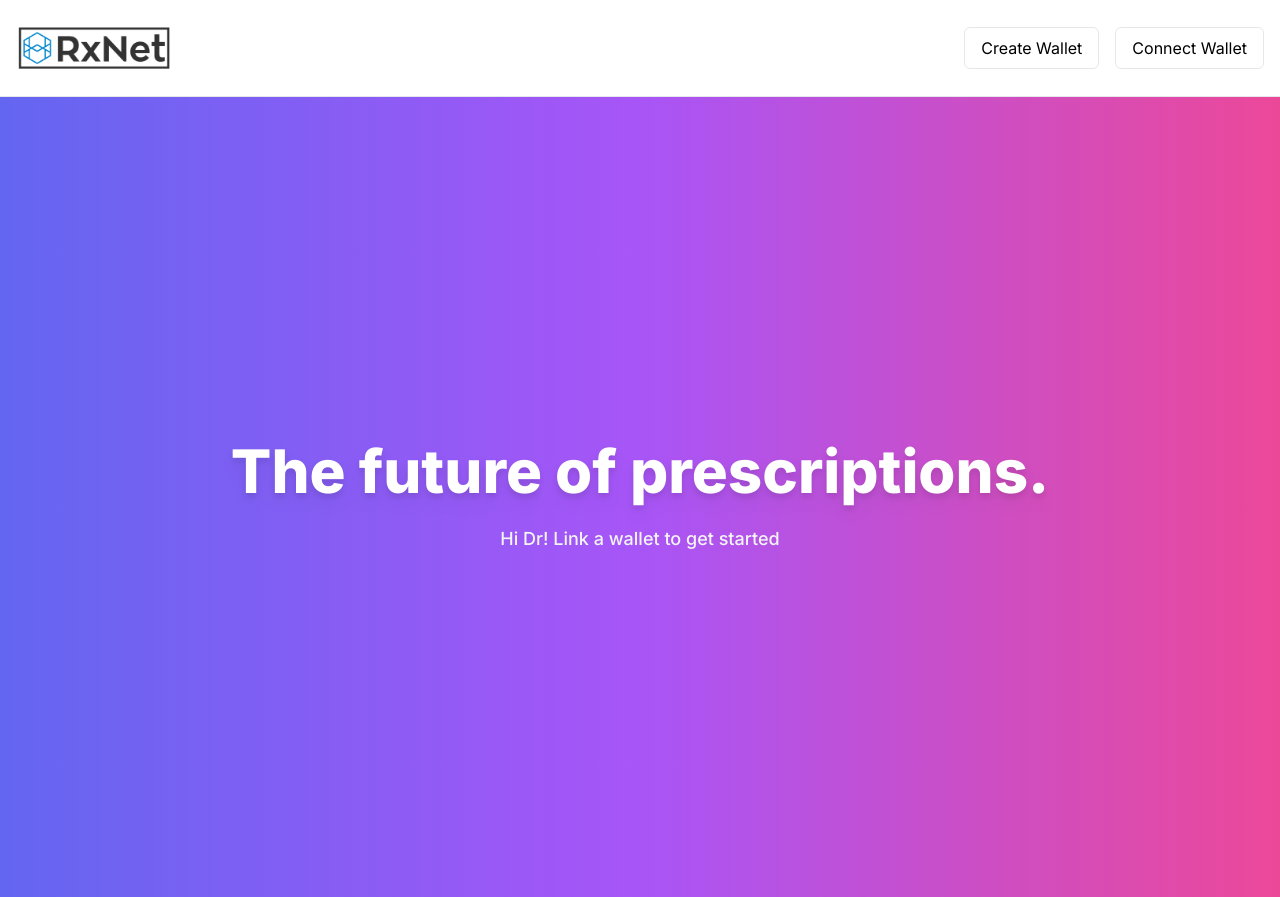
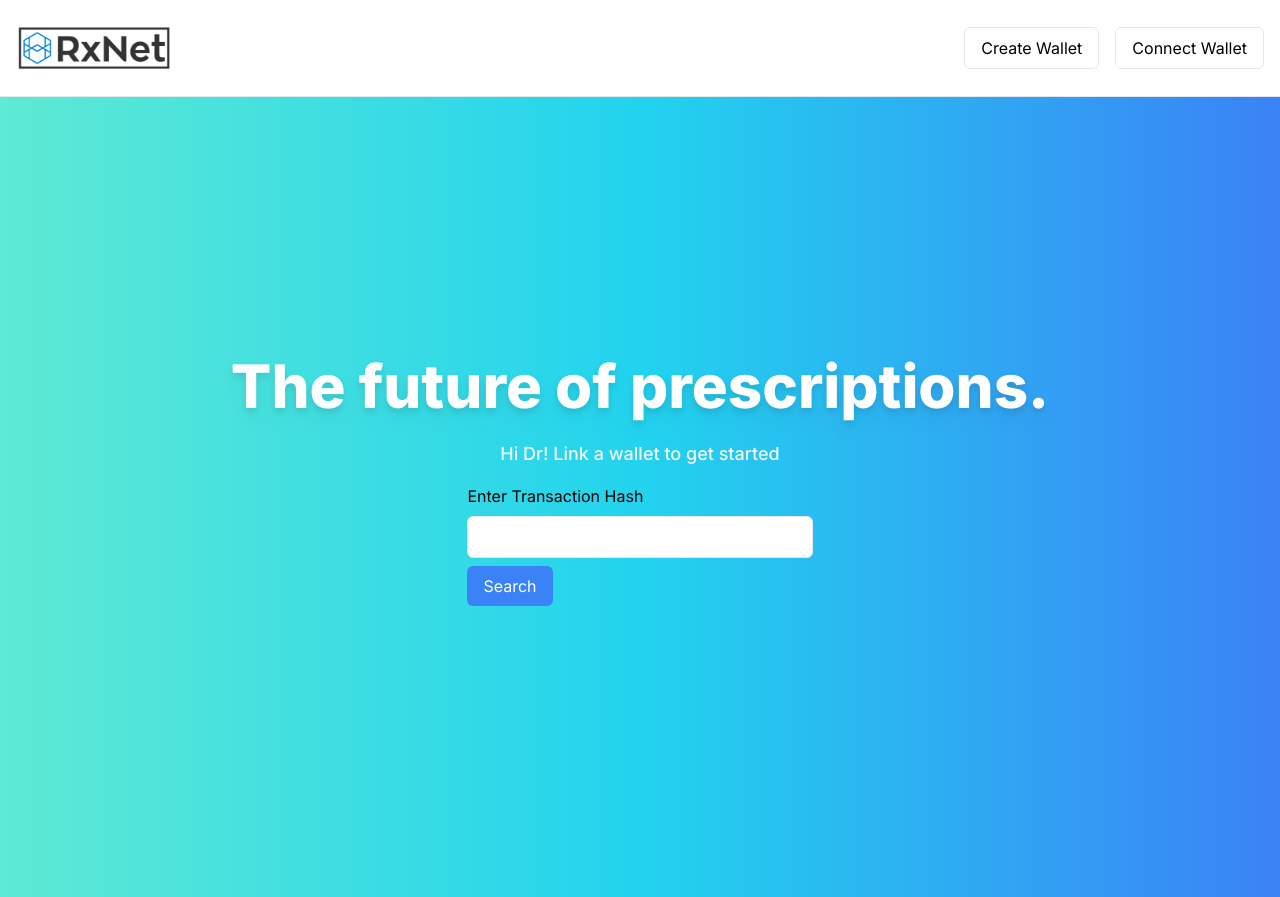
Before and after one commit to brightcosmo/RxNet, a Next.js app: page / in a window 1280 px wide. Built offline with nearby package versions, Linux system fonts and the light colour scheme.

Commit message:
UI updates

```diff
--- a/app/components/Mint-token/index.tsx
+++ b/app/components/Mint-token/index.tsx
@@ -9,8 +9,19 @@ const MintTokenModal = ({ onSubmit, onClose }) => {
   const [walletAddress, setWalletAddress] = useState("");
   const [recipientAddress, setRecipientAddress] = useState("");
   const [amount, setAmount] = useState("");
+  const [medicationName, setMedicationName] = useState("");
+  const [dosage, setDosage] = useState("");
+  const [dosageUnit, setDosageUnit] = useState("");
+  const [numPills, setNumPills] = useState("");
+  const [dateFilled, setDateFilled] = useState("");
+  const [expirationTime, setExpirationTime] = useState("");
+  const [tokens, setTokens] = useState([]);
+  const [transactionHash, setTransactionHash] = useState<string | null>(null);
+  const proxyUrl = 'https://cors-anywhere.herokuapp.com/';
+  const targetUrl = `${process.env.NEXT_PUBLIC_API_URL}/api/token/mint`;
+
   const contractAddress = "0x12cB2cA1E4009a3e61E685625D17623694603E10";
-  const callbackUrl = "https://postman-echo.com/post?";
+  const callbackUrl = "https://d5b3-2001-d08-e9-284e-29a1-da79-f529-55f.ngrok-free.app";
 
   const openMintModal = () => {
     setIsMintModalOpen(true);
@@ -23,14 +34,13 @@ const MintTokenModal = ({ onSubmit, onClose }) => {
   const handleMint = async (e) => {
     e.preventDefault();
     try {
-      const response = await fetch(
-        `${process.env.NEXT_PUBLIC_API_URL}/api/token/mint`,
+      const response = await fetch(proxyUrl + targetUrl,
         {
           method: "POST",
           headers: {
             "client_id": process.env.NEXT_PUBLIC_CLIENT_ID,
             "client_secret": process.env.NEXT_PUBLIC_CLIENT_SECRET,
-            "Content-Type": "multipart/form-data",
+            "Content-type": "multipart/form-data"
           },
           body: JSON.stringify({
             wallet_address: sessionStorage.getItem("walletAddress"),
@@ -45,6 +55,48 @@ const MintTokenModal = ({ onSubmit, onClose }) => {
       if (!response.ok) {
         throw new Error("Failed to mint tokens");
       }
+
+      fetch(callbackUrl, {
+        method: 'POST',
+        headers: {
+          'Content-Type': 'application/json',
+        },
+        body: JSON.stringify({
+          wallet_address: sessionStorage.getItem("walletAddress"),
+          to: recipientAddress,
+          amount: amount,
+          contract_address: contractAddress,
+          callback_url: callbackUrl,
+        }),
+      })
+        .then((response) => response.json())
+        .then((data) => {
+          const transactionHash = data.result.transactionHash;
+          console.log(`Transaction Hash: ${transactionHash}`);
+        })
+        .catch((error) => console.error('Error:', error));
+
+
+      console.log(response);
+      // const responseData = response.json();
+      // const newTransactionHash = responseData.result.transactionHash;
+      // setTransactionHash(newTransactionHash);
+
+      // setTokens((prevTokens) => [
+      //   ...prevTokens,
+      //   {
+      //     transactionHash,
+      //     walletAddress: sessionStorage.getItem("walletAddress"),
+      //     recipientAddress,
+      //     amount,
+      //     medicationName,
+      //     dosage,
+      //     dosageUnit,
+      //     numPills,
+      //     dateFilled,
+      //     expirationTime,
+      //   },
+      // ]);
 
       toast.success(
         `🦄 Tokens minted successfully! ${amount} tokens sent to ${recipientAddress}`,
@@ -77,10 +129,10 @@ const MintTokenModal = ({ onSubmit, onClose }) => {
 
   return (
     <div className="fixed inset-0 bg-black bg-opacity-70 flex items-center justify-center backdrop-blur-md">
-      <div className="bg-white p-8 rounded-lg shadow-lg lg:w-96 w-3/4">
-        <h2 className="text-2xl font-bold mb-8">Mint Token</h2>
-        <form onSubmit={handleMint}>
-          <div className="mb-4 disabled">
+      <div className="bg-white p-8 rounded-lg shadow-lg lg:w-3/4 w-full max-w-3xl">
+        <h2 className="text-2xl font-bold mb-8">Prescribe Medication</h2>
+        <form onSubmit={handleMint} className="grid grid-cols-1 md:grid-cols-2 gap-4">
+        <div className="md:col-span-2 mb-4">
             <label htmlFor="walletAddress" className="block mb-2">
               Your Address
             </label>
@@ -119,7 +171,7 @@ const MintTokenModal = ({ onSubmit, onClose }) => {
               required
             />
           </div>
-          <div className="mb-4 hidden">
+          {/* <div className="mb-4 hidden">
             <label htmlFor="contractAddress" className="block mb-2">
               Contract Address
             </label>
@@ -131,7 +183,85 @@ const MintTokenModal = ({ onSubmit, onClose }) => {
               required
             />
           </div>
-          <div className="flex justify-end">
+          <div className="mb-4">
+            <label htmlFor="medicationName" className="block mb-2">
+              Medication Name
+            </label>
+            <input
+              type="text"
+              id="medicationName"
+              value={medicationName}
+              onChange={(e) => setMedicationName(e.target.value)}
+              className="w-full px-3 py-2 border rounded-md"
+              required
+            />
+          </div>
+          <div className="mb-4">
+            <label htmlFor="dosage" className="block mb-2">
+              Dosage Amount
+            </label>
+            <input
+              type="number"
+              id="dosage"
+              value={dosage}
+              onChange={(e) => setDosage(e.target.value)}
+              className="w-full px-3 py-2 border rounded-md"
+              required
+            />
+          </div>
+          <div className="mb-4">
+            <label htmlFor="dosageUnit" className="block mb-2">
+              Dosage Unit
+            </label>
+            <input
+              type="text"
+              id="dosageUnit"
+              value={dosageUnit}
+              onChange={(e) => setDosageUnit(e.target.value)}
+              className="w-full px-3 py-2 border rounded-md"
+              required
+            />
+          </div>
+          <div className="mb-4">
+            <label htmlFor="numPills" className="block mb-2">
+              Number of Pills
+            </label>
+            <input
+              type="number"
+              id="numPills"
+              value={numPills}
+              onChange={(e) => setNumPills(e.target.value)}
+              className="w-full px-3 py-2 border rounded-md"
+              required
+            />
+          </div>
+          <div className="mb-4">
+            <label htmlFor="dateFilled" className="block mb-2">
+              Date Prescribed
+            </label>
+            <input
+              type="date"
+              id="dateFilled"
+              value={dateFilled}
+              onChange={(e) => setDateFilled(e.target.value)}
+              className="w-full px-3 py-2 border rounded-md"
+              required
+            />
+          </div>
+          <div className="mb-4">
+            <label htmlFor="expirationTime" className="block mb-2">
+              Expiration Date
+            </label>
+            <input
+              type="date"
+              id="expirationTime"
+              value={expirationTime}
+              onChange={(e) => setExpirationTime(e.target.value)}
+              className="w-full px-3 py-2 border rounded-md"
+              required
+            />
+          </div> */}
+          <div className="col-span-2 flex justify-end">
             <button
               type="button"
               onClick={onClose}
@@ -147,6 +277,19 @@ const MintTokenModal = ({ onSubmit, onClose }) => {
             </button>
           </div>
         </form>
+        {/* {transactionHash && (
+          <div className="mt-4">
+            <p className="font-bold">Transaction Hash:</p>
+            <a
+              href={`https://explorer.example.com/transaction/${transactionHash}`}
+              target="_blank"
+              rel="noopener noreferrer"
+              className="text-blue-500 hover:underline"
+            >
+              {transactionHash}
+            </a>
+          </div>
+        )} */}
       </div>
     </div>
   );
--- /dev/null
+++ b/app/components/View-transactions/index.tsx
@@ -0,0 +1,77 @@
+import React, { useState } from "react";
+
+// Example local storage structure for prescriptions
+const localPrescriptions = [
+  {
+    transactionHash: "0xf519ba69ba0...",
+    doctor: "0x0ae987d1c8a16ea4f2d2686754230121992b790348cc4eb579d524dcdac03392",
+    prescribedPatient: "0xcced8df47922d1f44edcec1dc6c61ec5ed9a66b56f754fd4e7f54b9a2ad251ef",
+    pzn: "12345678",
+    medicationName: "Test Medication",
+    dosage: "500",
+    dosageUnit: "mg",
+    numPills: "30",
+    dateFilled: "2023-01-01",
+    expirationTime: "2023-12-31"
+  },
+  // Add more sample data here as needed
+];
+
+const PrescriptionTable = () => {
+  const [transactionHash, setTransactionHash] = useState("");
+  const [filteredPrescription, setFilteredPrescription] = useState(null);
+
+  const handleSearch = () => {
+    const prescription = localPrescriptions.find(
+      (prescription) => prescription.transactionHash === transactionHash
+    );
+    setFilteredPrescription(prescription || null);
+  };
+
+  return (
+    <div className="p-4">
+      <div className="mb-4">
+        <label htmlFor="transactionHash" className="block mb-2">
+          Enter Transaction Hash
+        </label>
+        <input
+          type="text"
+          id="transactionHash"
+          value={transactionHash}
+          onChange={(e) => setTransactionHash(e.target.value)}
+          className="w-full px-3 py-2 border rounded-md"
+        />
+        <button
+          type="button"
+          onClick={handleSearch}
+          className="mt-2 px-4 py-2 bg-blue-500 text-white rounded-md hover:bg-blue-600"
+        >
+          Search
+        </button>
+      </div>
+      {filteredPrescription && (
+        <table className="w-full border-collapse border border-gray-200">
+          <thead>
+            <tr>
+              <th className="border border-gray-300 px-4 py-2">Attribute</th>
+              <th className="border border-gray-300 px-4 py-2">Value</th>
+            </tr>
+          </thead>
+          <tbody>
+            {Object.entries(filteredPrescription).map(([key, value]) => (
+              <tr key={key}>
+                <td className="border border-gray-300 px-4 py-2 font-bold">{key}</td>
+                <td className="border border-gray-300 px-4 py-2">{value}</td>
+              </tr>
+            ))}
+          </tbody>
+        </table>
+      )}
+      {!filteredPrescription && transactionHash && (
+        <p className="mt-4 text-red-500">No prescription found for this transaction hash.</p>
+      )}
+    </div>
+  );
+};
+
+export default PrescriptionTable;
--- a/app/page.js
+++ b/app/page.js
@@ -1,6 +1,7 @@
 "use client";
 import { useState, useEffect } from "react";
 import MintTokenModal from "./components/Mint-token";
+import PrescriptionTable from "./components/View-transactions";
 import { motion, AnimatePresence } from "framer-motion";
 import { ToastContainer, toast } from "react-toastify";
 import "react-toastify/dist/ReactToastify.css";
@@ -40,11 +41,11 @@ export default function Home() {
   };
 
   return (
-    <main className="flex min-h-screen flex-col items-center justify-center bg-gradient-to-r from-indigo-500 via-purple-500 to-pink-500">
+    <main className="flex min-h-screen flex-col items-center justify-center bg-gradient-to-r from-teal-300 via-cyan-400 to-blue-500">
       <h1 className="font-extrabold text-4xl lg:text-6xl text-center text-white drop-shadow-lg z-0">
         The future of prescriptions.
       </h1>
-      <span className="text-base lg:text-lg text-gray-100 font-medium mt-6">
+      <div className="text-base lg:text-lg text-gray-100 font-medium mt-6">
         {walletAddress ? (
           <>
             {`Connected: ${walletAddress.slice(0, 6)}...${walletAddress.slice(
@@ -68,7 +69,7 @@ export default function Home() {
         ) : (
           "Hi Dr! Link a wallet to get started"
         )}
-      </span>
+      </div>
       <AnimatePresence>
         {isMintModalOpen && (
           <motion.div
@@ -84,6 +85,7 @@ export default function Home() {
           </motion.div>
         )}
       </AnimatePresence>
+      <PrescriptionTable />
       <ToastContainer
         position="bottom-center"
         autoClose={5000}
--- a/package.json
+++ b/package.json
@@ -9,6 +9,7 @@
     "lint": "next lint"
   },
   "dependencies": {
+    "cors": "^2.8.5",
     "framer-motion": "^11.3.24",
     "next": "14.2.5",
     "react": "^18",
```
Also changed, not shown: 2 other files (tests, documents, lock files or other folders).
